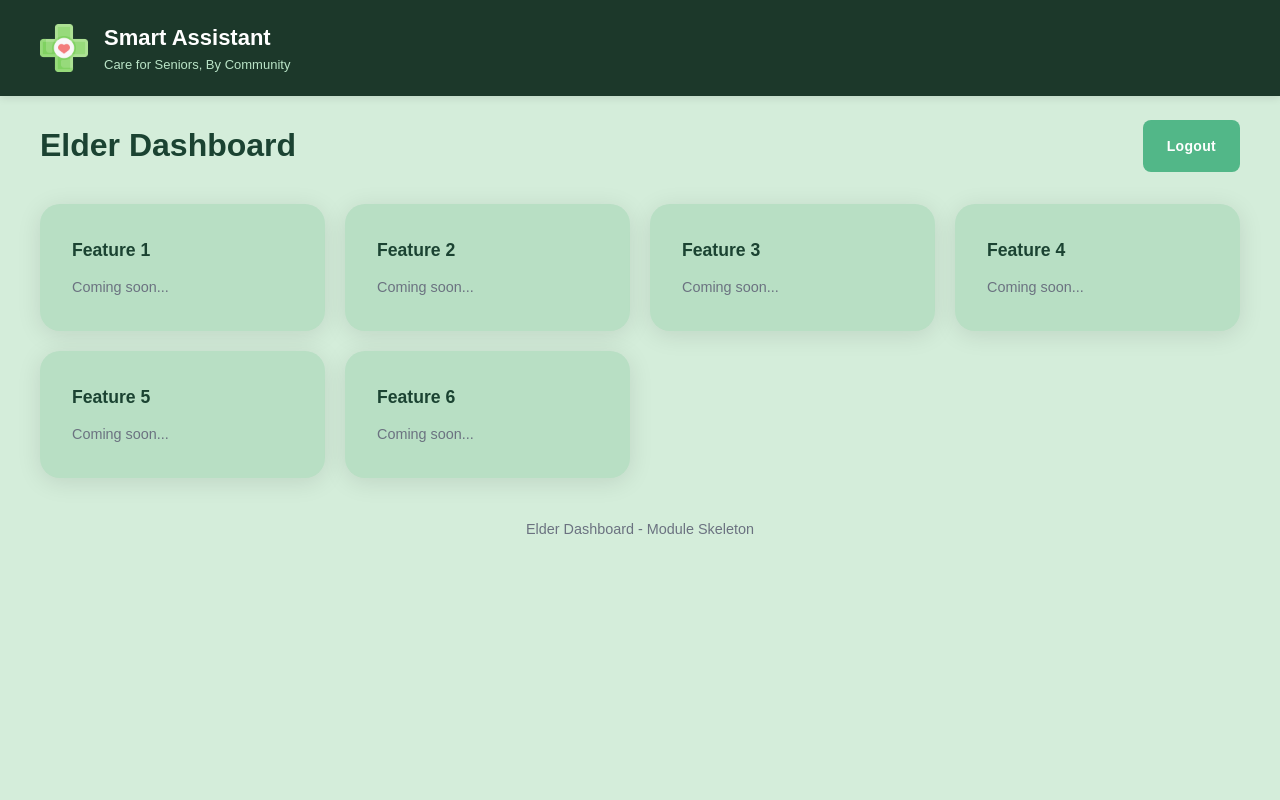
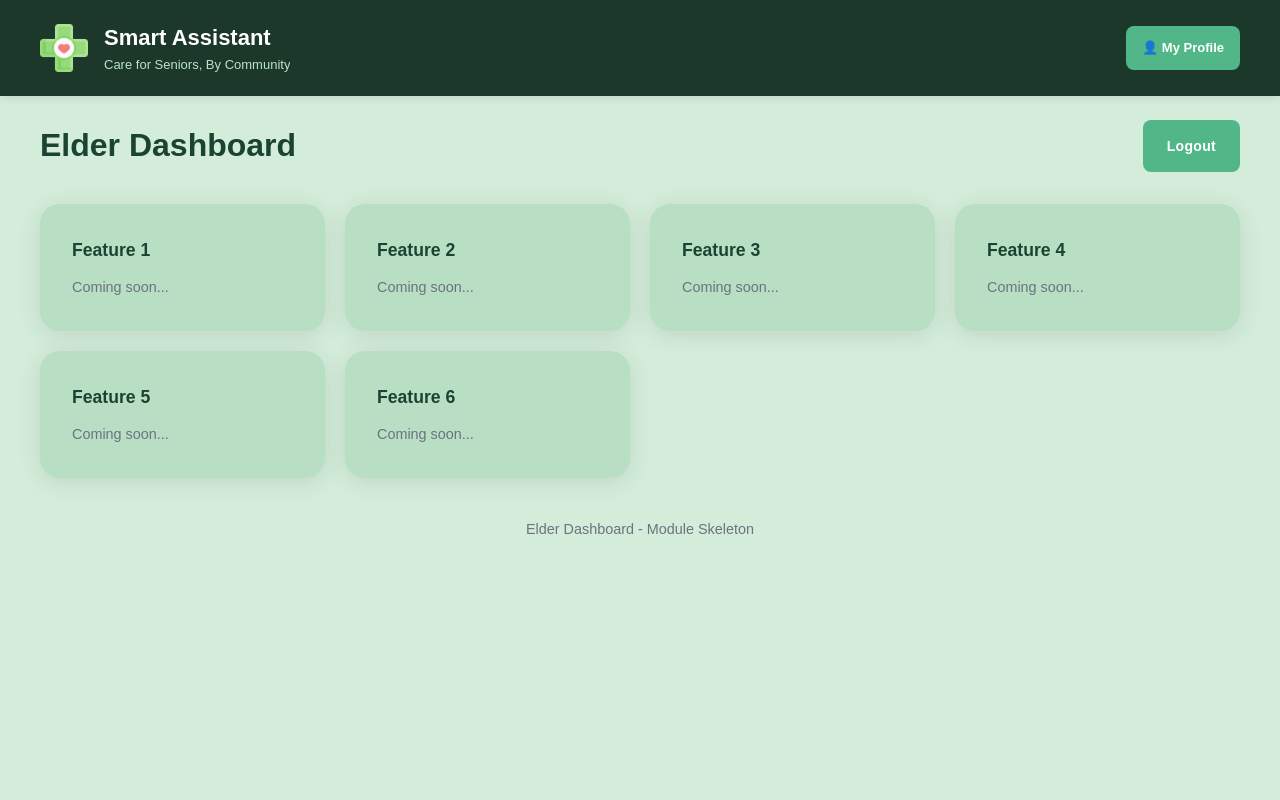
Before and after one commit to naveediqbal4765/smart-assistant-senior-citizens, a React (Create React App) app in the folder frontend/: page /test/elder-dashboard in a window 1280 px wide. Shown: the top 800 px of the page. Built offline with nearby package versions, Linux system fonts and the light colour scheme; no server answers.

Commit message:
feat: Add profile button to dashboard header and fix Navbar profile navigation

```diff
--- a/frontend/src/components/Navbar.js
+++ b/frontend/src/components/Navbar.js
@@ -134,7 +134,7 @@ const Navbar = ({ screenReaderEnabled, onScreenReaderToggle }) => {
             <button
               onClick={() => {
                 setShowProfileMenu(false);
-                navigate("/elder-my-profile");
+                navigate("/profile");
               }}
               style={{
                 width: "100%",
--- a/frontend/src/pages/elder/ElderDashboard.js
+++ b/frontend/src/pages/elder/ElderDashboard.js
@@ -24,10 +24,11 @@ const ElderDashboard = () => {
           gap: "clamp(8px, 2vw, 16px)",
           zIndex: 10,
           flexWrap: "wrap",
-          justifyContent: "flex-start",
+          justifyContent: "space-between",
           boxShadow: "0 2px 8px rgba(0,0,0,0.1)",
         }}
       >
+        <div style={{ display: "flex", alignItems: "center", gap: "clamp(8px, 2vw, 16px)" }}>
           <img src={Logo} alt="Logo" style={{ height: Math.min(Math.max(32, window.innerWidth * 0.04), 48), width: 'auto' }} />
           <div style={{ minWidth: "0", flex: "1 1 auto" }}>
             <h1 style={{ fontFamily: "Montserrat, sans-serif", fontWeight: 700, fontSize: "clamp(16px, 3vw, 22px)", color: "#FFFFFF", margin: "0", whiteSpace: "nowrap", overflow: "hidden", textOverflow: "ellipsis" }}>
@@ -37,6 +38,29 @@ const ElderDashboard = () => {
               Care for Seniors, By Community
             </p>
           </div>
+        </div>
+
+        {/* Profile Button - Top Right */}
+        <button
+          onClick={() => navigate("/profile")}
+          style={{
+            padding: "10px 16px",
+            backgroundColor: "#52b788",
+            color: "#FFFFFF",
+            border: "none",
+            borderRadius: "8px",
+            cursor: "pointer",
+            fontWeight: 600,
+            fontSize: "13px",
+            fontFamily: "Montserrat, sans-serif",
+            transition: "all 0.3s ease",
+            whiteSpace: "nowrap",
+          }}
+          onMouseEnter={(e) => (e.target.style.backgroundColor = "#2d6a4f")}
+          onMouseLeave={(e) => (e.target.style.backgroundColor = "#52b788")}
+        >
+          👤 My Profile
+        </button>
       </div>
 
       {/* Main Content */}
```
Lines whose indentation alone changed are shown as unchanged.
